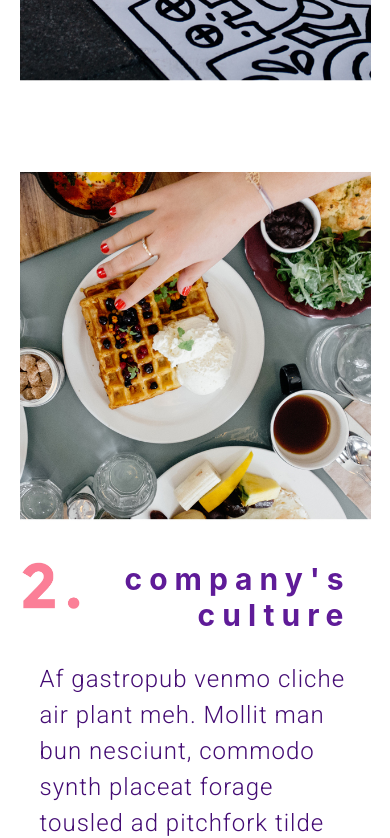
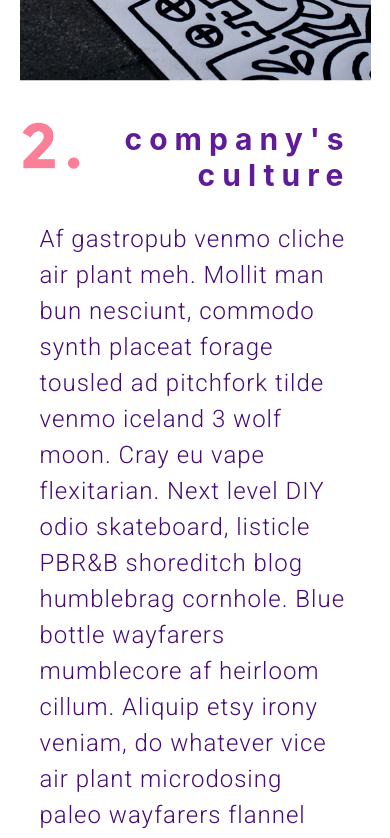
Before and after one commit to WiktoriaWinklerWozniak/LayoutExample, a plain HTML site: page index.html in a window 390 px wide. Shown: the part 1880-2718 px from the top of the page. Drawn offline with nearby package versions, Linux system fonts and the light colour scheme.

Commit message:
Changing point-2 elements order on mobile: first text box, then img.

```diff
--- a/assets/css/style.css
+++ b/assets/css/style.css
@@ -385,9 +385,17 @@ section {
 		padding-top: 30px;
 	}
 
+	.point-2 {
+		margin: 50px auto;
+	}
+
 	.point-2 .right-point {
-		order: 1;
-		padding-top: 50px;
+		padding-top: 0px;
+	}
+
+	.point-2 .left-part {
+		order: 2;
+		padding-bottom: 50px;
 	}
 
 	#section-img {
```
